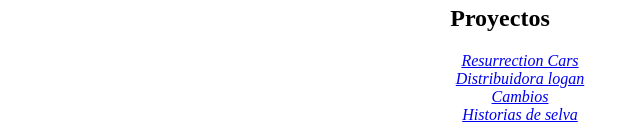
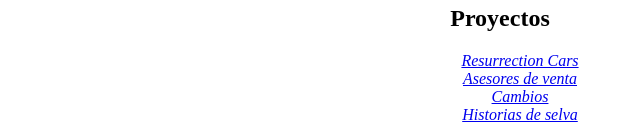
Before and after one commit to gsat0301/Estructura-de-datos, a plain HTML site: page index.html in a window 1280 px wide. Shown: the part 806-943 px from the top of the page, 140-780 px from the left. Drawn offline with Linux system fonts and the light colour scheme.

Commit message:
Update index.html

```diff
--- a/index.html
+++ b/index.html
@@ -29,7 +29,7 @@
     <h2 style="text-align: center;">Proyectos</h2>
 <ol style="text-align: center;"><i>
     <li><a href="./pagina_1.html">Resurrection Cars</a></li>
-    <li><a href="./pagina_2.html">Distribuidora logan</a></li>
+    <li><a href="./pagina_2.html">Asesores de venta</a></li>
     <li><a href="./pagina_3.html">Cambios <TT></TT></a></li>
     <li><a href="./pagina_4.html">Historias de selva</a></li>
 </i>
```
